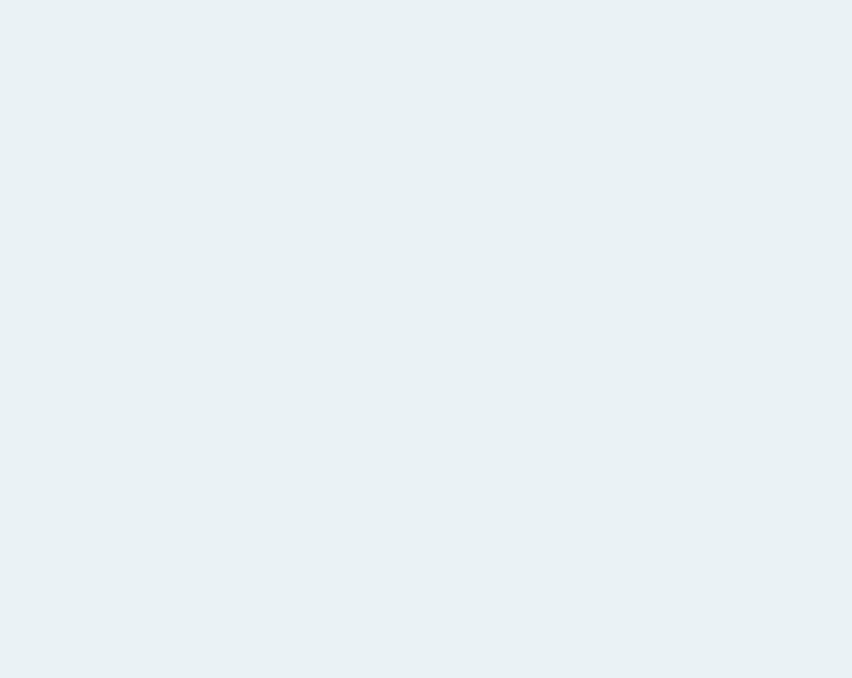
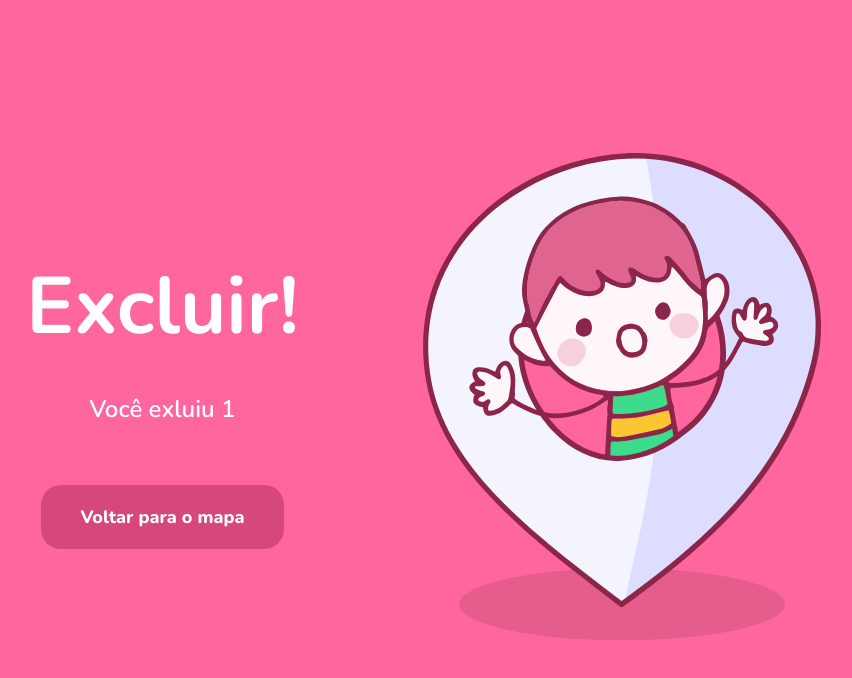
Before and after one commit to lucasnetwork/nlw-3, a React (Create React App) app in the folder web/: page /remove/1 in a window 1280 px wide. Shown: the top 678 px of the page, without its empty margins (216-1068 px from the left). Built offline with nearby package versions, Linux system fonts and the light colour scheme.

Commit message:
add Delete page

```diff
--- /dev/null
+++ b/web/src/pages/Delete/index.tsx
@@ -0,0 +1,31 @@
+import React from 'react';
+import { useHistory, useParams } from 'react-router-dom';
+import logoDelete from '../../images/logoDelete.svg';
+import Container from './styles';
+
+interface ParamsProps {
+	name: string;
+}
+
+const Delete = () => {
+	const history = useHistory();
+	const params = useParams() as ParamsProps;
+	return (
+		<Container>
+			<div className="content">
+				<div className="text">
+					<h1>Excluir!</h1>
+					<p>Você exluiu {params.name} </p>
+					<button type="button" onClick={() => history.push('/app')}>
+						Voltar para o mapa
+					</button>
+				</div>
+				<div>
+					<img src={logoDelete} alt="logo de exclusão" />
+				</div>
+			</div>
+		</Container>
+	);
+};
+
+export default Delete;
--- /dev/null
+++ b/web/src/pages/Delete/styles.ts
@@ -0,0 +1,44 @@
+import styled from 'styled-components';
+
+export default styled.div`
+	width: 100vw;
+	height: 100vh;
+	display: flex;
+	align-items: center;
+	justify-content: center;
+
+	background: #ff669d;
+	.content {
+		display: flex;
+		max-width: 1000px;
+		.text {
+			margin-right: 124px;
+			display: flex;
+			flex-direction: column;
+			align-items: center;
+			align-self: center;
+			h1 {
+				font-size: 80px;
+			}
+			p {
+				margin-top: 32px;
+				font-size: 24px;
+				text-align: center;
+			}
+			button {
+				margin-top: 60px;
+				color: #ffffff;
+				font-weight: 800;
+				width: 243px;
+				height: 64px;
+				background: rgb(214, 72, 123);
+				border: none;
+				border-radius: 20px;
+				cursor: pointer;
+				:hover {
+					background: rgb(224, 102, 143);
+				}
+			}
+		}
+	}
+`;
--- a/web/src/routes.tsx
+++ b/web/src/routes.tsx
@@ -1,6 +1,7 @@
 import React from 'react';
 import { BrowserRouter, Switch, Route } from 'react-router-dom';
 import CreateOrphanage from './pages/CreateOrphanage';
+import Delete from './pages/Delete';
 import Landing from './pages/Landing';
 import Orphanage from './pages/Orphanage';
 import OrphanagesMap from './pages/OrphanagesMap';
@@ -15,6 +16,7 @@ function Routes() {
 				<Route exact path="/orphanages/create" component={CreateOrphanage} />
 				<Route exact path="/orphanages/:id" component={Orphanage} />
 				<Route exact path="/sucess" component={Sucess} />
+				<Route exact path="/remove/:name" component={Delete} />
 			</Switch>
 		</BrowserRouter>
 	);
```
Also changed, not shown: web/src/images/logoDelete.svg (added).
